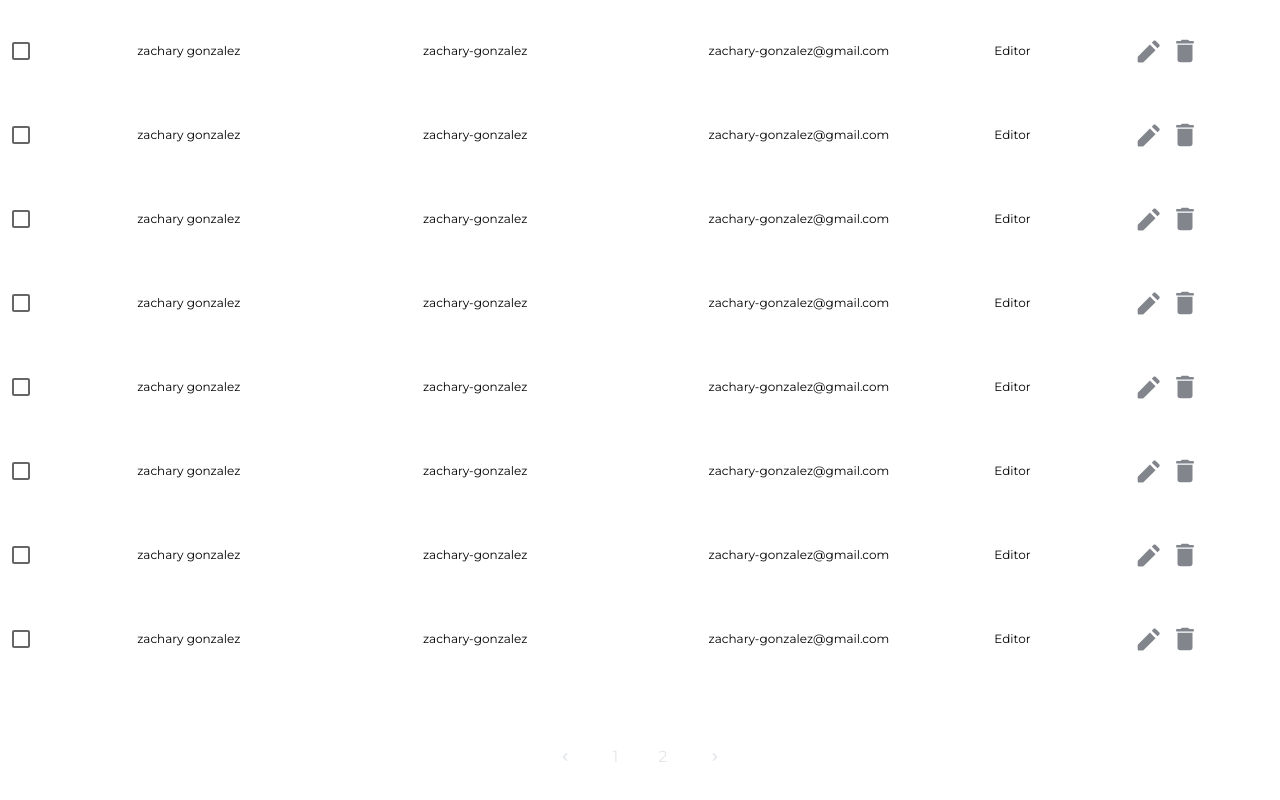
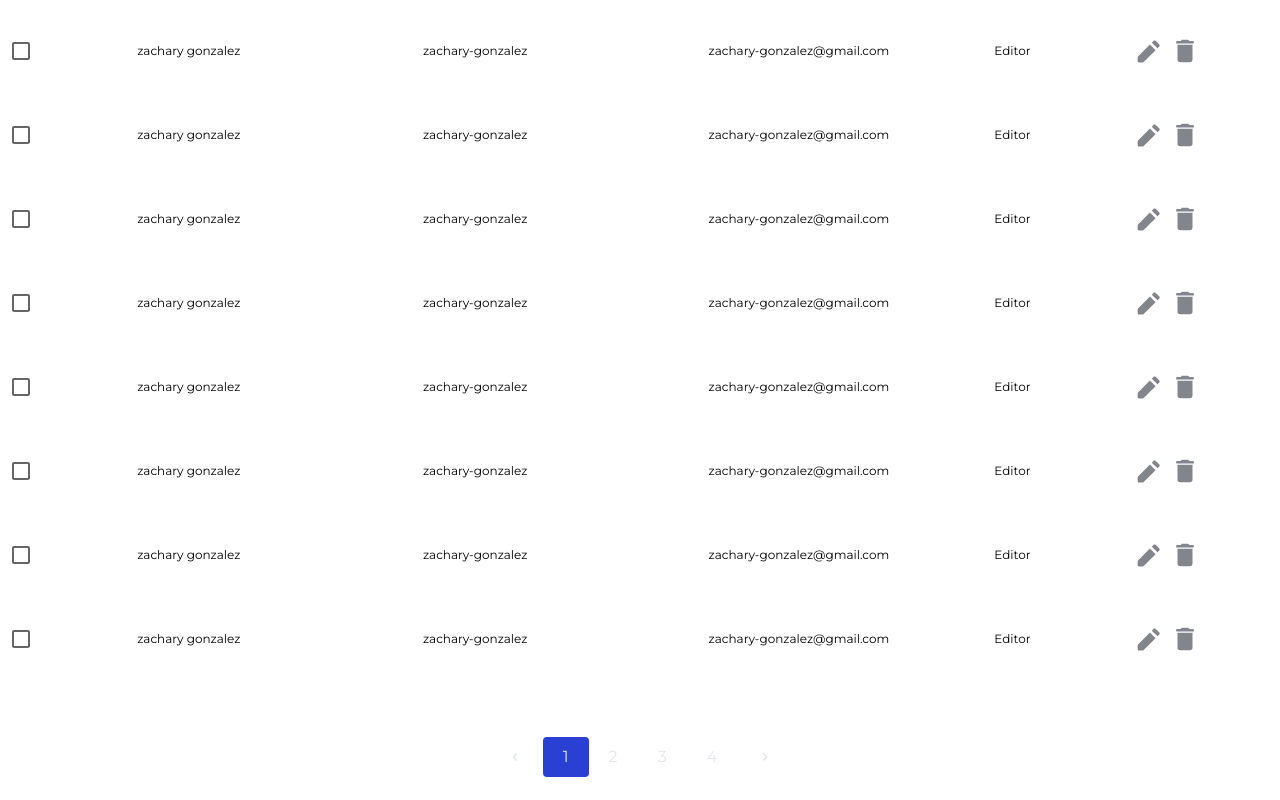
Before and after one commit to darwanceyhan/UsersTask, a React (Create React App) app in the folder my-app/: page / in a window 1280 px wide. Shown: the part 1217-2017 px from the top of the page. Built offline with nearby package versions, Linux system fonts and the light colour scheme.

Commit message:
Update pagination.tsx

```diff
--- a/my-app/src/components/pagination/pagination.tsx
+++ b/my-app/src/components/pagination/pagination.tsx
@@ -7,7 +7,10 @@ interface PaginationProps {
 }
 
 const Pagination = (props: PaginationProps) => {
-  const PageCount = Math.ceil(props.users.length / 20);
+  const ChangePage = (e: React.MouseEvent<HTMLButtonElement>) => {
+    props.setPage(parseInt(e.currentTarget.value));
+  };
+  const PageCount = Math.ceil(props.users.length / 10);
   return (
     <div className="bg-white p-4 grid place-items-center mt-10">
       <nav aria-label="Page navigation">
@@ -26,7 +29,15 @@ const Pagination = (props: PaginationProps) => {
           {Array.from(Array(PageCount), (e, i) => {
             return (
               <li>
-                <button className="h-10 px-5 text-pagination-text transition-colors duration-150 bg-white focus:shadow-outline hover:bg-pagination-bg rounded">
+                <button
+                  className={
+                    props.page === i + 1
+                      ? "h-10 px-5 text-pagination-text transition-colors duration-150 bg-pagination-bg rounded focus:shadow-outline hover:bg-pagination-bg rounded"
+                      : "h-10 px-5 text-pagination-text transition-colors duration-150 bg-white rounded focus:shadow-outline hover:bg-pagination-bg rounded"
+                  }
+                  value={i + 1}
+                  onClick={ChangePage}
+                >
                   {i + 1}
                 </button>
               </li>
```
